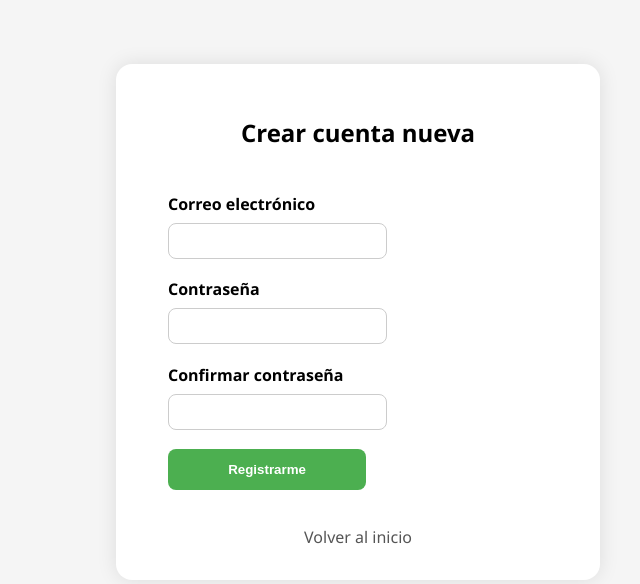
After one commit to juanjoalbornoz/OcrApp, a FastAPI app: template app/templates/register.html in a window 1280 px wide. The commit adds this page. Shown: the top 584 px of the page, without its empty margins (282-922 px from the left). Run offline with FastAPI, Linux system fonts and the light colour scheme; the template is opened without the code that fills it, so the values that code supplies are empty.

Commit message:
Incorporación parcial del módulo de usuarios para guardado de presets a medida. Para ello se actualizaron los archivos main.py, form.html y se crearon el archivo database.py y register.html.

```diff
--- a/app/main.py
+++ b/app/main.py
@@ -1,17 +1,15 @@
-import os
+# ... tus imports originales
+from fastapi.responses import HTMLResponse, FileResponse, RedirectResponse
+from fastapi.templating import Jinja2Templates
+from fastapi import FastAPI, File, UploadFile, Form, Request, HTTPException, Response, Cookie
+
+import sqlite3
+import hashlib
 from pathlib import Path
-from fastapi import (
-    FastAPI, File, UploadFile, Form, Request,
-    HTTPException
-)
-from fastapi.responses import HTMLResponse, FileResponse
-from fastapi.templating import Jinja2Templates
 
 from app.ocr import process_file
 
-app = FastAPI(
-    title="OCR Pro API - Expert Edition",
-)
+app = FastAPI(title="OCR Pro API - Expert Edition")
 
 # --- Definición de Rutas del Proyecto ---
 APP_DIR = Path(__file__).resolve().parent
@@ -27,46 +25,51 @@ UPLOADS_DIR.mkdir(exist_ok=True)
 OUTPUTS_DIR.mkdir(exist_ok=True)
 DIAGNOSTICS_DIR.mkdir(exist_ok=True)
 
-# --- Rutas de la Aplicación ---
+# Función auxiliar para hashear contraseñas
+def hash_password(password: str) -> str:
+    return hashlib.sha256(password.encode()).hexdigest()
+
+# Obtener usuario actual desde la cookie
+def get_current_user_id(request: Request):
+    return request.cookies.get("user_id")
+
+# Ruta principal
 @app.get("/", response_class=HTMLResponse)
 async def get_upload_form(request: Request):
-    return templates.TemplateResponse("form.html", {"request": request})
+    user_id = get_current_user_id(request)
+    error = request.query_params.get("error")
+    return templates.TemplateResponse("form.html", {
+        "request": request,
+        "user_id": user_id,
+        "login_error": error
+    })
 
+# Ruta para subir archivo
 @app.post("/upload", response_class=HTMLResponse)
 async def handle_file_upload(
     request: Request,
     file: UploadFile = File(...),
-    # --- Parámetros del Formulario Experto ---
-    # Color y Contraste
     grayscale: bool = Form(False),
     invert_colors: bool = Form(False),
     brillo: int = Form(0),
     contraste: float = Form(1.0),
     hist_equalization: bool = Form(False),
     clahe_clip_limit: float = Form(2.0),
-    # Filtros y Suavizado
     gaussian_blur: bool = Form(False),
     gaussian_kernel: int = Form(3),
     median_blur: bool = Form(False),
     median_kernel: int = Form(3),
-    # Transformaciones Geométricas
     deskew: bool = Form(False),
     rotation: int = Form(0),
-    # Detección de Bordes
     canny_edge: bool = Form(False),
     canny_thresh1: int = Form(100),
     canny_thresh2: int = Form(200),
-    # Binarización y Morfología
     binarization: bool = Form(False),
     binarization_method: str = Form("adaptive"),
     morphology: bool = Form(False),
     morph_op: str = Form("erosion"),
     morph_iter: int = Form(1)
 ):
-    """
-    Endpoint que recibe el archivo y todos los parámetros del formulario experto.
-    """
-    # Agrupar todas las opciones en un único diccionario
     opciones_preproceso = {
         "grayscale": grayscale, "invert_colors": invert_colors, "brillo": brillo,
         "contraste": contraste, "hist_equalization": hist_equalization,
@@ -88,20 +91,18 @@ async def handle_file_upload(
             diagnostic_folder=DIAGNOSTICS_DIR
         )
 
-        contexto_resultados = {
+        return templates.TemplateResponse("resultados.html", {
             "request": request,
             "nombre_base": nombre_base,
             "diagnostic_image": diagnostic_image_path,
             "opciones": opciones_preproceso
-        }
-        return templates.TemplateResponse("resultados.html", contexto_resultados)
-
+        })
     except Exception as e:
         import traceback
         traceback.print_exc()
-        raise HTTPException(status_code=500, detail=f"Ocurrió un error al procesar el archivo: {str(e)}")
+        raise HTTPException(status_code=500, detail=f"Ocurrió un error: {e}")
 
-
+# Ruta para descargar archivos generados
 @app.get("/descargar/{nombre_archivo}")
 async def download_generated_file(nombre_archivo: str):
     if nombre_archivo.endswith(('.docx', '.txt')):
@@ -112,6 +113,64 @@ async def download_generated_file(nombre_archivo: str):
         raise HTTPException(status_code=400, detail="Tipo de archivo no válido para descarga.")
 
     if not ruta.is_file():
-        raise HTTPException(status_code=404, detail=f"Archivo no encontrado: {ruta}")
+        raise HTTPException(status_code=404, detail="Archivo no encontrado")
 
     return FileResponse(path=ruta, media_type="application/octet-stream", filename=nombre_archivo)
+
+# Ruta GET de registro
+@app.get("/register", response_class=HTMLResponse)
+def show_register_form(request: Request):
+    return templates.TemplateResponse("register.html", {"request": request})
+
+# Ruta POST de registro
+@app.post("/register")
+def register(
+    response: Response,
+    email: str = Form(...),
+    password: str = Form(...),
+    confirm_password: str = Form(...)
+):
+    if password != confirm_password:
+        return RedirectResponse(url="/register?error=1", status_code=303)
+
+    hashed_pw = hash_password(password)
+    conn = sqlite3.connect(APP_DIR / "ocrapp.db")
+    cursor = conn.cursor()
+    try:
+        cursor.execute("INSERT INTO users (email, password) VALUES (?, ?)", (email, hashed_pw))
+        conn.commit()
+        user_id = cursor.lastrowid
+        response = RedirectResponse(url="/", status_code=302)
+        response.set_cookie(key="user_id", value=str(user_id))
+        return response
+    except sqlite3.IntegrityError:
+        return RedirectResponse(url="/register?error=2", status_code=303)
+    finally:
+        conn.close()
+
+# Ruta de login corregida con redirección a / y mensaje de error
+@app.post("/login")
+def login(
+    response: Response,
+    email: str = Form(...),
+    password: str = Form(...)
+):
+    hashed_pw = hash_password(password)
+    conn = sqlite3.connect(APP_DIR / "ocrapp.db")
+    cursor = conn.cursor()
+    cursor.execute("SELECT id FROM users WHERE email = ? AND password = ?", (email, hashed_pw))
+    user = cursor.fetchone()
+    conn.close()
+    if user:
+        response = RedirectResponse(url="/", status_code=302)
+        response.set_cookie(key="user_id", value=str(user[0]))
+        return response
+    else:
+        return RedirectResponse(url="/?error=1", status_code=302)
+
+# Ruta de logout
+@app.get("/logout")
+def logout():
+    response = RedirectResponse(url="/", status_code=302)
+    response.delete_cookie("user_id")
+    return response
--- /dev/null
+++ b/app/templates/register.html
@@ -0,0 +1,102 @@
+<!DOCTYPE html>
+<html lang="es">
+<head>
+    <meta charset="UTF-8">
+    <meta name="viewport" content="width=device-width, initial-scale=1.0">
+    <title>Registrarse - OCR Pro</title>
+    <link rel="stylesheet" href="/static/style.css">
+    <style>
+        body {
+            background-color: #f5f5f5;
+            font-family: 'Segoe UI', Tahoma, Geneva, Verdana, sans-serif;
+            margin: 0;
+            padding: 0;
+        }
+        .registro-container {
+            max-width: 420px;
+            margin: 5% auto;
+            padding: 2rem;
+            background-color: #fff;
+            border-radius: 1rem;
+            box-shadow: 0 0 20px rgba(0,0,0,0.1);
+        }
+        .registro-container h2 {
+            text-align: center;
+            margin-bottom: 1.5rem;
+        }
+        .form-group {
+            margin-bottom: 1.2rem;
+        }
+        label {
+            font-weight: bold;
+            display: block;
+            margin-bottom: 0.5rem;
+        }
+        input[type="email"],
+        input[type="password"] {
+            width: 100%;
+            padding: 0.6rem;
+            border: 1px solid #ccc;
+            border-radius: 0.5rem;
+        }
+        button {
+            width: 100%;
+            padding: 0.8rem;
+            background-color: #4CAF50;
+            color: white;
+            border: none;
+            border-radius: 0.5rem;
+            font-weight: bold;
+            cursor: pointer;
+        }
+        button:hover {
+            background-color: #45a049;
+        }
+        .volver {
+            display: block;
+            text-align: center;
+            margin-top: 1rem;
+            text-decoration: none;
+            color: #555;
+        }
+        .volver:hover {
+            color: #000;
+        }
+        .alerta.error {
+            background-color: #f44336;
+            color: white;
+            padding: 12px;
+            margin-bottom: 20px;
+            border-radius: 5px;
+            text-align: center;
+            font-weight: bold;
+        }
+    </style>
+</head>
+<body>
+    <div class="registro-container">
+        <h2>Crear cuenta nueva</h2>
+        {% if request.query_params.get('error') == '1' %}
+            <div class="alerta error">Las contraseñas no coinciden.</div>
+        {% elif request.query_params.get('error') == '2' %}
+            <div class="alerta error">Ese correo ya está registrado.</div>
+        {% endif %}
+        <form method="post" action="/register">
+            <div class="form-group">
+                <label for="email">Correo electrónico</label>
+                <input type="email" id="email" name="email" required>
+            </div>
+            <div class="form-group">
+                <label for="password">Contraseña</label>
+                <input type="password" id="password" name="password" required>
+            </div>
+            <div class="form-group">
+                <label for="confirm_password">Confirmar contraseña</label>
+                <input type="password" id="confirm_password" name="confirm_password" required>
+            </div>
+            <button type="submit">Registrarme</button>
+        </form>
+        <a class="volver" href="/">Volver al inicio</a>
+    </div>
+</body>
+</html>
```
Also changed, not shown: app/database.py (added, +31 -0 lines), app/templates/form.html (+34 -0 lines), README.md.
